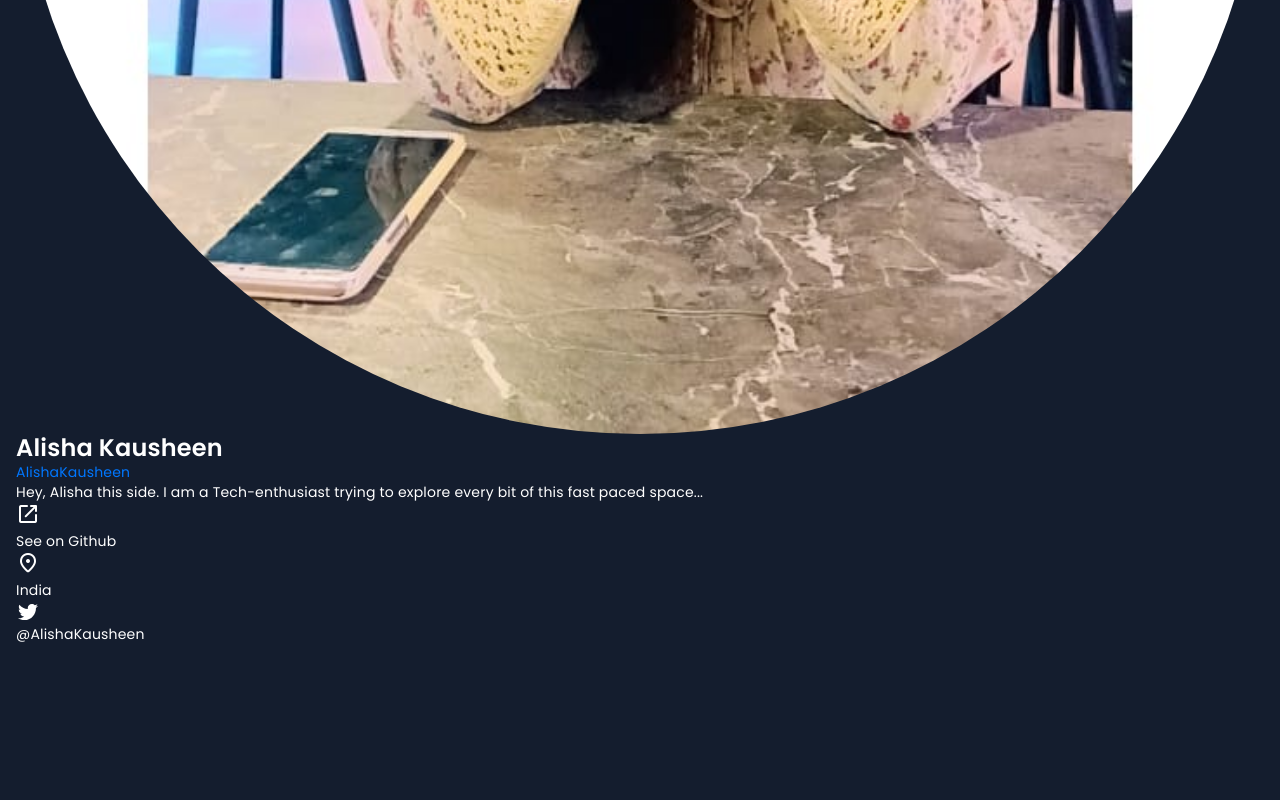
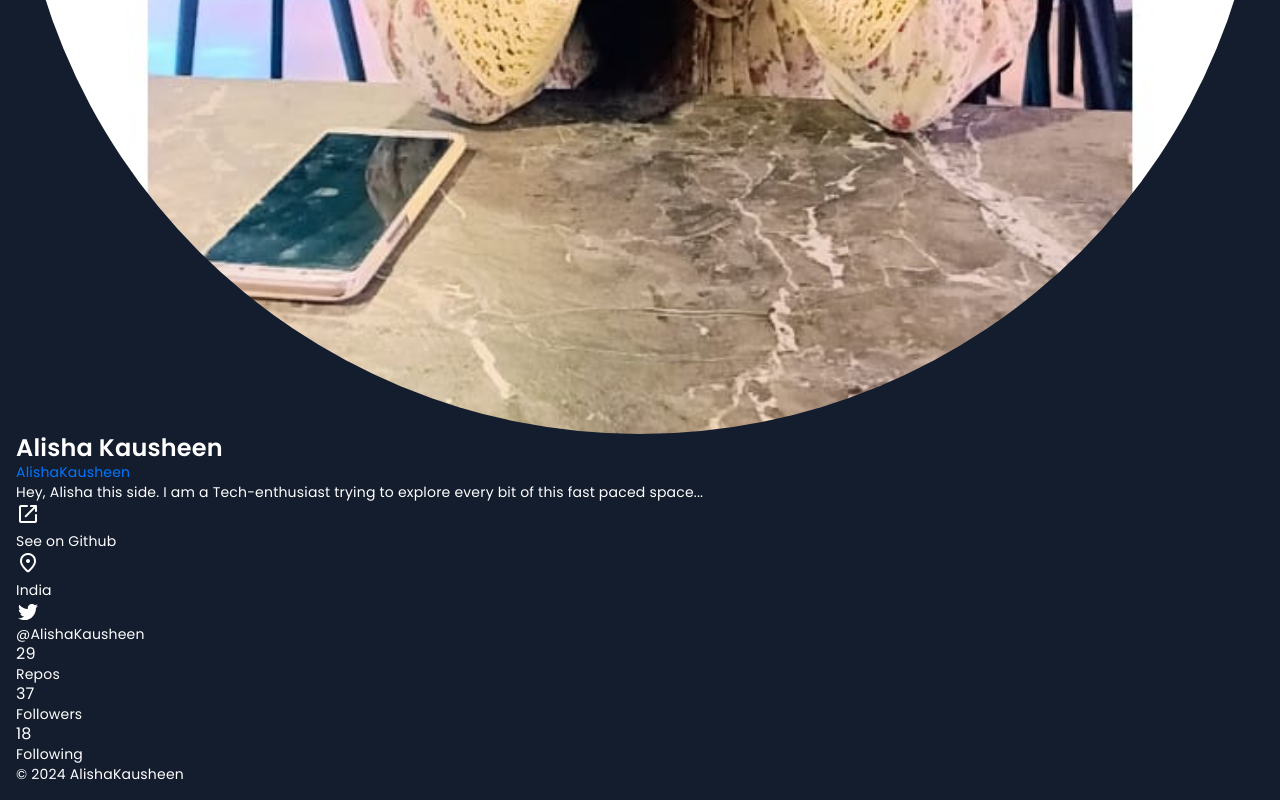
Before and after one commit to AlishaKausheen/CodeSync, a plain HTML site: page index.html in a window 1280 px wide. Shown: the part 886-1686 px from the top of the page. Before the commit the page ends 1546 px from the top, so only its background shows below. Drawn offline with nearby package versions, Linux system fonts and the light colour scheme.

Commit message:
profile 2

```diff
--- a/index.html
+++ b/index.html
@@ -100,6 +100,24 @@
                      </li>
                 </ul>
 
+                <ul class="profile-stats">
+                    <li class="stats-item">
+                        <span class="body">29</span>Repos
+                    </li>
+
+                     <li class="stats-item">
+                        <span class="body">37</span>Followers
+                    </li>
+
+                     <li class="stats-item">
+                        <span class="body">18</span>Following
+                    </li>
+                </ul>
+
+                <div class="footer">
+                    <p class="copyright">&copy; 2024 AlishaKausheen</p>
+                </div>
+
             </section>
 
         </div>
```
